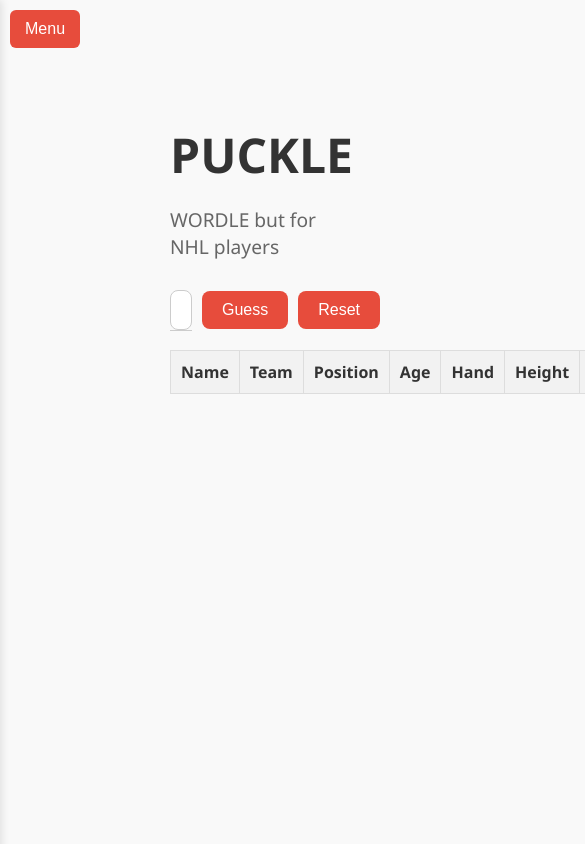
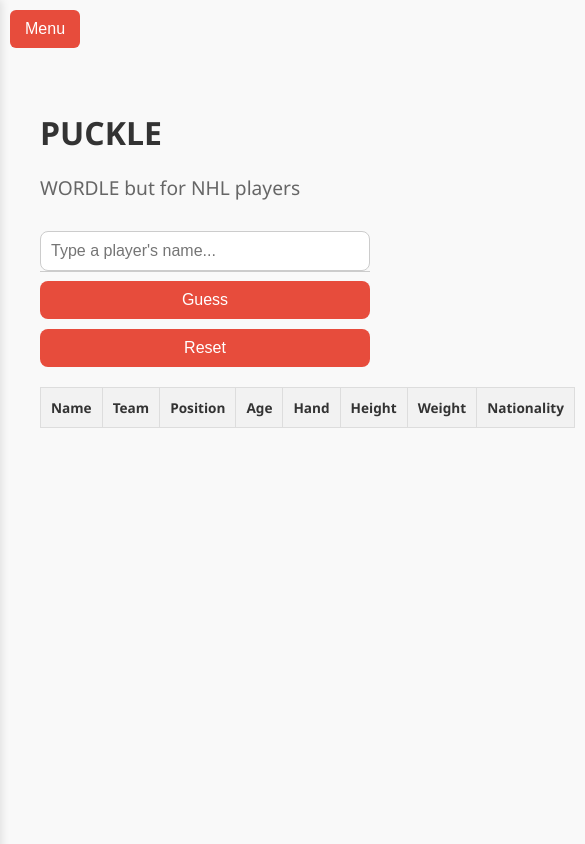
Before and after one commit to alexlester1226/nhl-wordle, a plain HTML site: page index.html in a window 390 px wide. Shown: the top 844 px of the page, 585 px wide, since content can reach past the window. Drawn offline with Linux system fonts and the light colour scheme.

Commit message:
updated css

```diff
--- a/script.js
+++ b/script.js
@@ -55,8 +55,8 @@
     function initializeGame() {
       let found = false;
       while (!found) {
-        // const randomName = topPlayers[Math.floor(Math.random() * topPlayers.length)];
-        const randomName = "Connor McDavid";
+        const randomName = topPlayers[Math.floor(Math.random() * topPlayers.length)];
+        // const randomName = "Connor McDavid";
         const match = players.find(p => p.name === randomName);
         if (match) {
           answer = match;
--- a/styles.css
+++ b/styles.css
@@ -254,3 +254,35 @@
     from { opacity: 0; transform: scale(0.95); }
     to { opacity: 1; transform: scale(1); }
   }
+
+  @media (max-width: 600px) {
+    .input-group {
+      flex-direction: column;
+      align-items: stretch;
+    }
+
+    .input-group button {
+      width: 100%;
+    }
+
+    .autocomplete-wrapper {
+      width: 100%;
+    }
+
+    #playerInput {
+      font-size: 1rem;
+    }
+
+    .container {
+      padding-left: 20px;
+      padding-right: 20px;
+    }
+
+    table {
+      font-size: 0.85rem;
+    }
+
+    h1 {
+      font-size: 2rem;
+    }
+  }
```
